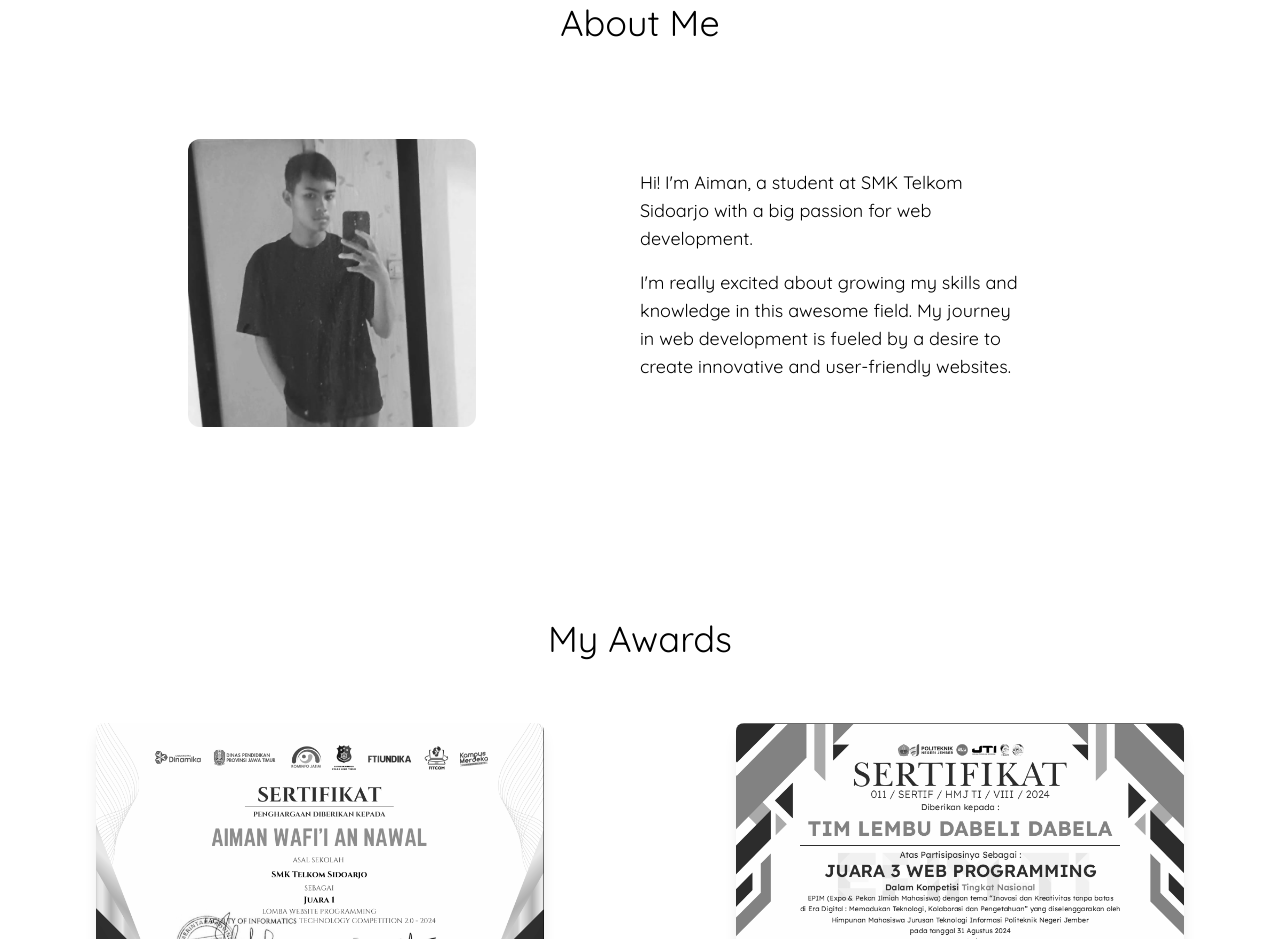
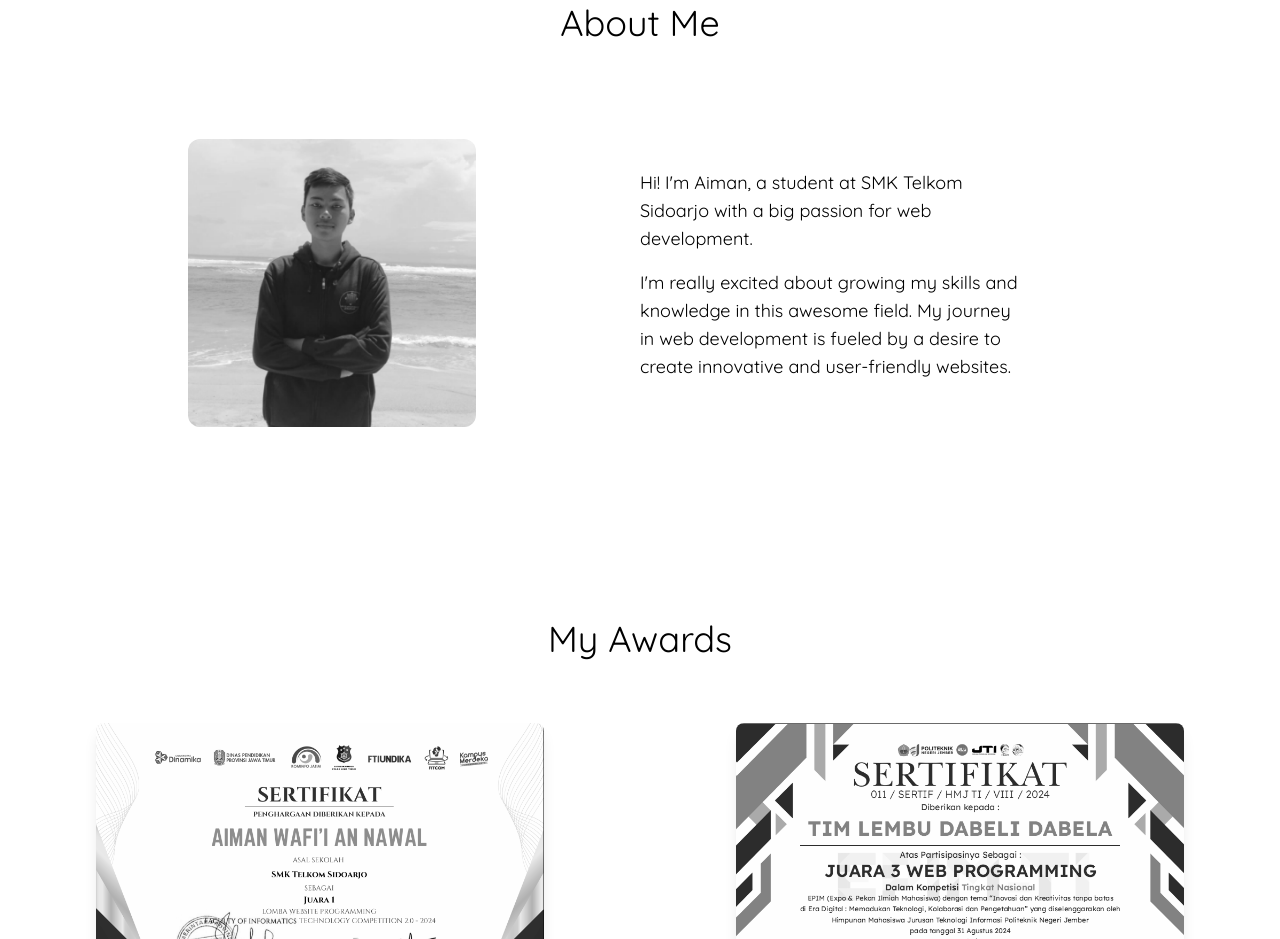
Before and after one commit to Aimannawal/Aimannawal.github.io, a website: page index.html in a window 1280 px wide. Shown: the part 893-1832 px from the top of the page. Drawn offline with nearby package versions, Linux system fonts and the light colour scheme.

Commit message:
change image

```diff
--- a/index.html
+++ b/index.html
@@ -92,7 +92,7 @@
             <h2 class="text-4xl mb-24 text-center">About Me</h2>
             <div class="flex flex-col md:flex-row items-center justify-between">
                 <div class="md:w-1/2 mb-8 md:mb-0">
-                    <img src="assets/me.jpg" alt="Aiman" class="rounded-xl w-72 h-72 object-cover mx-auto">
+                    <img src="assets/me.png" alt="Aiman" class="rounded-xl w-72 h-72 object-cover mx-auto grayscale">
                 </div>
                 <div class="md:w-1/2">
                     <p class="text-lg mb-4 w-[24rem] text-center md:text-left">Hi! I'm Aiman, a student at SMK Telkom Sidoarjo with a big passion for web development.</p>
```
